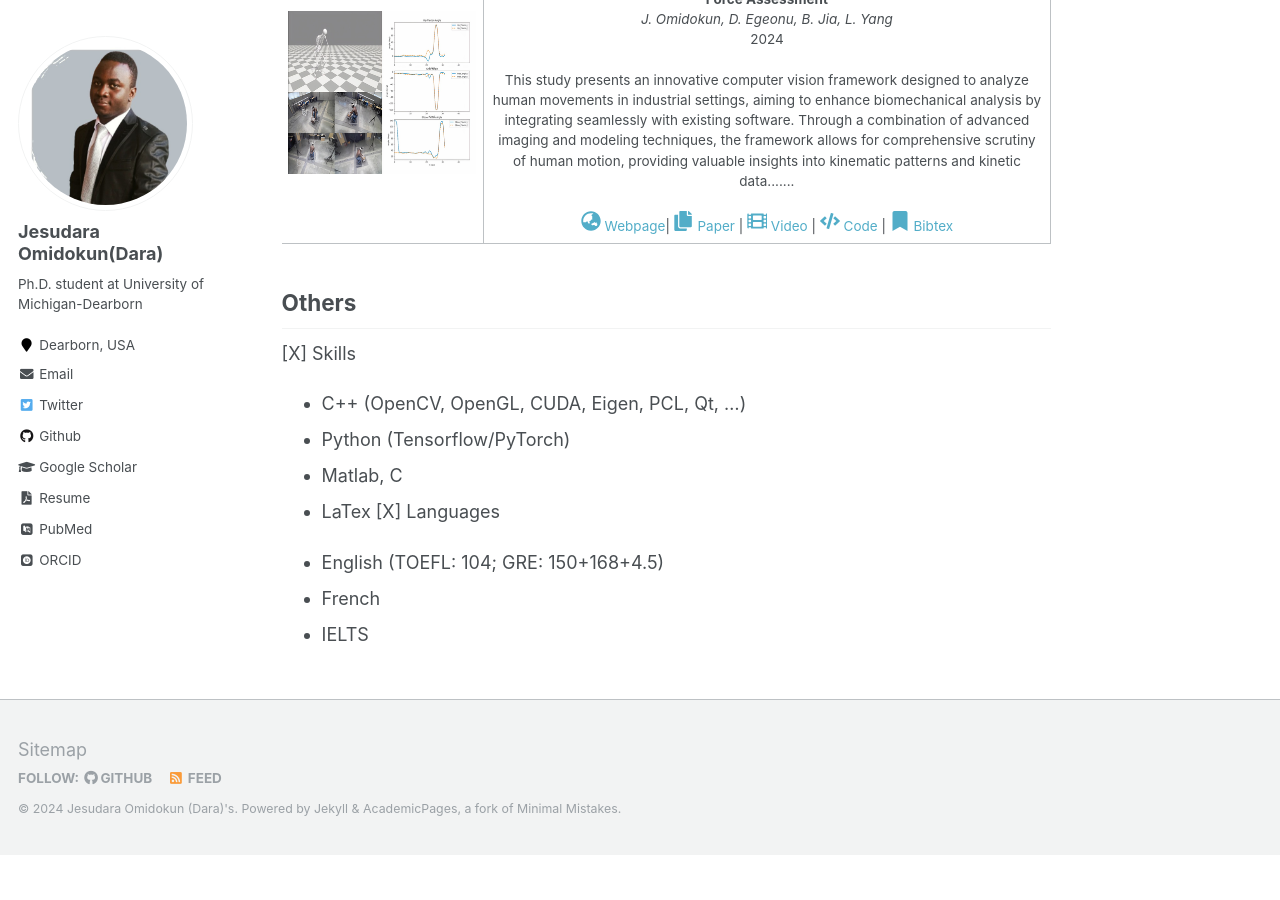
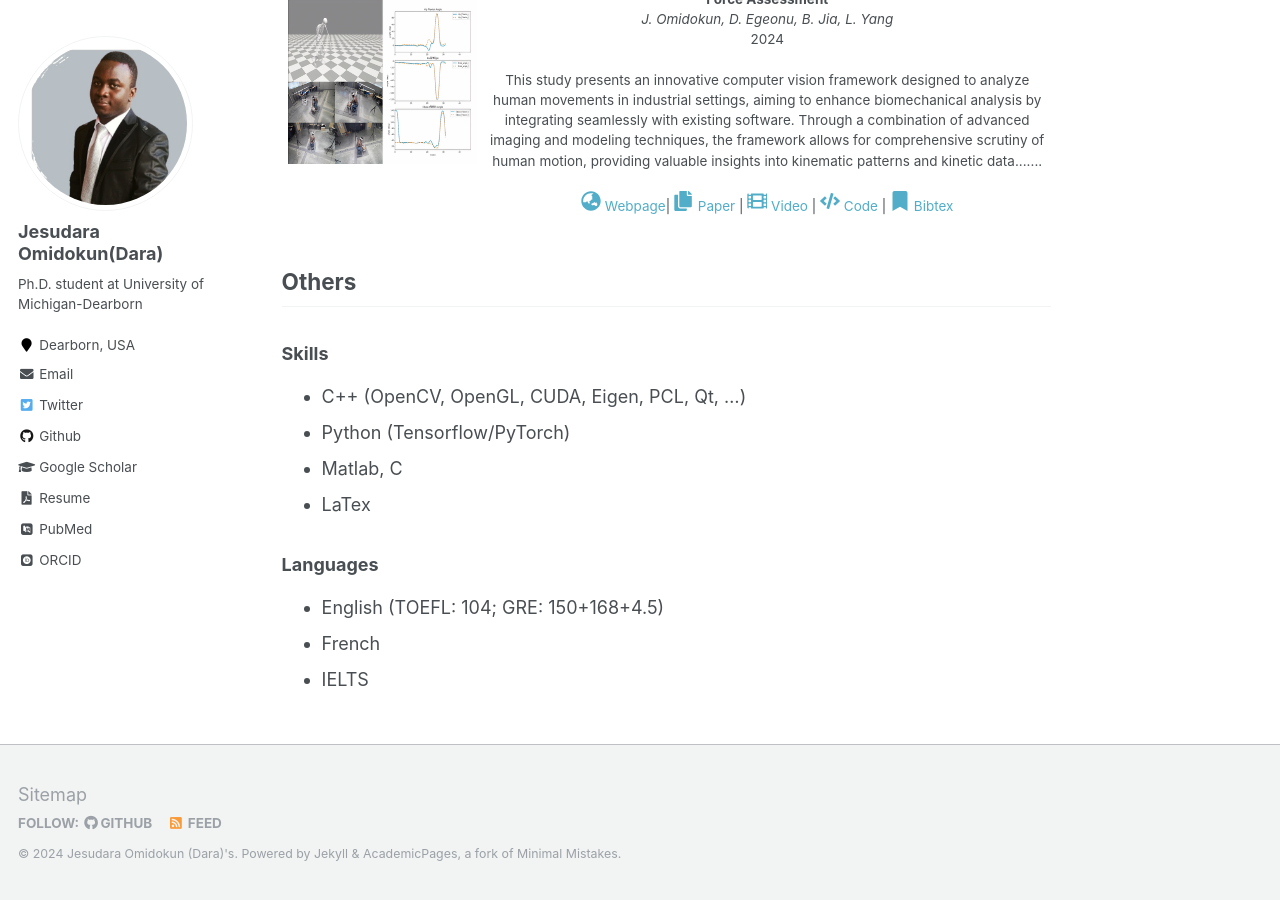
Before and after one commit to jomidokunMain/jomidokunMain.github.io, a Jekyll site: the page built from _pages/about.md, in a window 1280 px wide and 900 px high, scrolled down 1105 px. Built offline with Jekyll 4.4.1, drawn with Linux system fonts in a browser that asks for light colours; some web fonts are replaced; before the commit the page ends 1960 px from its top, so only the background shows below that.

Commit message:
updatess

```diff
--- a/_pages/about.md
+++ b/_pages/about.md
@@ -50,10 +50,11 @@ Bachelor of Science in Engineering. Sep. 2015 - Jun. 2019<br>
 </div>
 
 ## Research
+
 <table style="border-collapse: collapse; border: none;">
-  <tr>
-    <td><img src="../images/leveragecontaless1.png" width="1080" height="223" alt="MeshAvatar Image"></td>
-    <td>
+  <tr  style="border-collapse: collapse; border: none;">
+    <td style="border-collapse: collapse; border: none;" ><img src="../images/leveragecontaless1.png" width="1080" height="223" alt="MeshAvatar Image"></td>
+    <td style="border-collapse: collapse; border: none;">
       <div align="center">
         <b>Leveraging Digital Perceptual Technologies for Remote Perception and Analysis of Human Biomechanical Processes: A Contactless Approach for Workload and Joint Force Assessment</b><br>
         <i>J. Omidokun, D. Egeonu, B. Jia, L. Yang</i><br>
@@ -69,18 +70,17 @@ Bachelor of Science in Engineering. Sep. 2015 - Jun. 2019<br>
   </tr>
 </table>
 
-
-
 ## Others
 
-[X] Skills
+### **Skills**
 
-  * C++ (OpenCV, OpenGL, CUDA, Eigen, PCL, Qt, ...)
-  * Python (Tensorflow/PyTorch)
-  * Matlab, C
-  * LaTex
-[X] Languages
+* C++ (OpenCV, OpenGL, CUDA, Eigen, PCL, Qt, ...)
+* Python (Tensorflow/PyTorch)
+* Matlab, C
+* LaTex
 
-  * English (TOEFL: 104; GRE: 150+168+4.5)
-  * French
-  * IELTS
+### **Languages**
+
+* English (TOEFL: 104; GRE: 150+168+4.5)
+* French
+* IELTS
```
